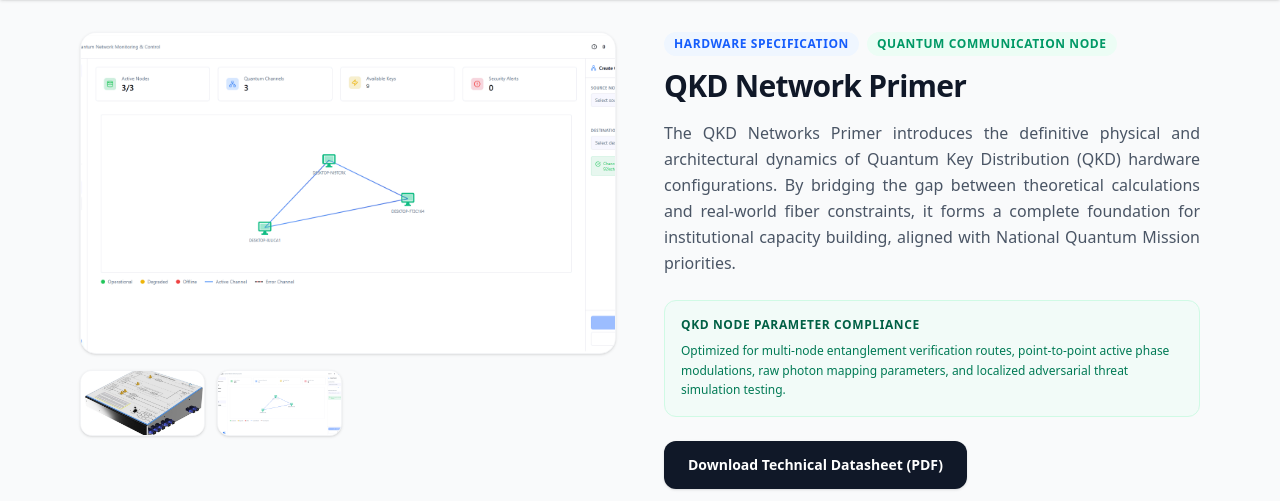
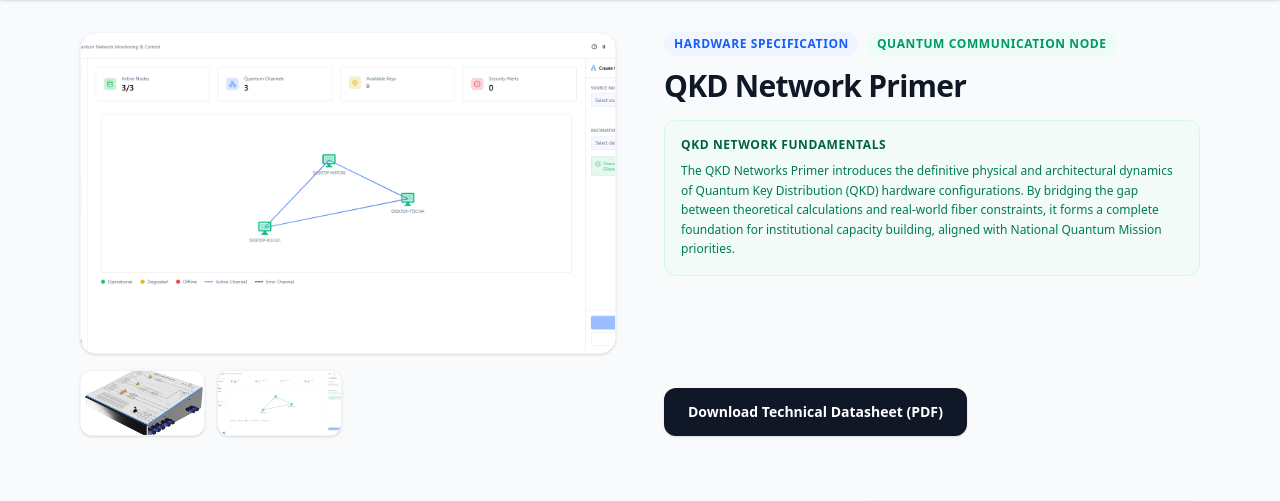
Before and after one commit to AbhisekSinghRao/Quntrolsphere_website, a FastAPI app: page /product/qubit-primer in a window 1280 px wide. Shown: the part 72-573 px from the top of the page. Run offline with FastAPI, Linux system fonts and the light colour scheme.

Commit message:
Update product.html

```diff
--- a/templates/product.html
+++ b/templates/product.html
@@ -116,27 +116,22 @@
 
         {% if 'merlin' in product.name|lower %}
         <h1 class="text-3xl font-extrabold text-gray-900 tracking-tight mb-4">MERLIN Synchronization IP</h1>
-        <p class="text-gray-600 leading-relaxed text-justify mb-6">
-          MERLIN IP provides ultra-precise, long-distance board-to-board time synchronization architectures tailored specifically for distributed embedded endpoints. By distributing synchronized clock resources over optical fiber lines, it maps multiple distinct execution systems into a unified deterministic timing framework without drift anomalies.
-        </p>
+
 
         <div class="bg-indigo-50/50 rounded-xl p-4 border border-indigo-100 mb-6">
           <h4 class="text-xs font-bold text-indigo-800 uppercase tracking-wider mb-2">Control Subsystem Integration Metrics</h4>
           <p class="text-xs text-indigo-700 leading-relaxed">
-            Delivers sub-5 ns internal clock resolution combined with deterministic trigger skew tracking ($\le10$ ns) to orchestrate phase-locked event timestamping registers across long distance fiber lines.
-          </p>
+            MERLIN IP provides ultra-precise, long-distance board-to-board time synchronization architectures tailored specifically for distributed embedded endpoints. By distributing synchronized clock resources over optical fiber lines, it maps multiple distinct execution systems into a unified deterministic timing framework without drift anomalies.
         </div>
 
         {% elif 'fmc' in product.name|lower or 'mezzanine' in product.name|lower %}
         <h1 class="text-3xl font-extrabold text-gray-900 tracking-tight mb-4">Custom FPGA Mezzanine Card (FMC)</h1>
-        <p class="text-gray-600 leading-relaxed text-justify mb-6">
-          The Custom FPGA Mezzanine Card is a specialized High Pin Count (HPC) module engineered to transform generic evaluation arrays like the Xilinx UltraScale+ ZCU102 into application-focused, QKD-ready hardware platforms. It bridges the critical general-purpose evaluation gaps by providing missing timing, trigger control, and specialized hardware I/O.
-        </p>
 
         <div class="bg-indigo-50/50 rounded-xl p-4 border border-indigo-100 mb-6">
           <h4 class="text-xs font-bold text-indigo-800 uppercase tracking-wider mb-2">Control Subsystem Integration Metrics</h4>
           <p class="text-xs text-indigo-700 leading-relaxed">
-            Built with dedicated, firmware-reconfigurable paths to generate high-speed test stimuli, calibrate optical paths, and drive high-speed single photon detector gating configurations simultaneously.
+            The Custom FPGA Mezzanine Card is a specialized High Pin Count (HPC) module engineered to transform generic evaluation arrays like the Xilinx UltraScale+ ZCU102 into application-focused, QKD-ready hardware platforms. It bridges the critical general-purpose evaluation gaps by providing missing timing, trigger control, and specialized hardware I/O.
+        </p>
           </p>
         </div>
 
@@ -152,14 +147,11 @@
 
         {% else %}
         <h1 class="text-3xl font-extrabold text-gray-900 tracking-tight mb-4">QKD Network Primer</h1>
-        <p class="text-gray-600 leading-relaxed text-justify mb-6">
-          The QKD Networks Primer introduces the definitive physical and architectural dynamics of Quantum Key Distribution (QKD) hardware configurations. By bridging the gap between theoretical calculations and real-world fiber constraints, it forms a complete foundation for institutional capacity building, aligned with National Quantum Mission priorities.
-        </p>
 
         <div class="bg-emerald-50/50 rounded-xl p-4 border border-emerald-100 mb-6">
-          <h4 class="text-xs font-bold text-emerald-800 uppercase tracking-wider mb-2">QKD Node Parameter Compliance</h4>
+          <h4 class="text-xs font-bold text-emerald-800 uppercase tracking-wider mb-2">QKD Network Fundamentals</h4>
           <p class="text-xs text-emerald-700 leading-relaxed">
-            Optimized for multi-node entanglement verification routes, point-to-point active phase modulations, raw photon mapping parameters, and localized adversarial threat simulation testing.
+           The QKD Networks Primer introduces the definitive physical and architectural dynamics of Quantum Key Distribution (QKD) hardware configurations. By bridging the gap between theoretical calculations and real-world fiber constraints, it forms a complete foundation for institutional capacity building, aligned with National Quantum Mission priorities.
           </p>
         </div>
         {% endif %}
```
